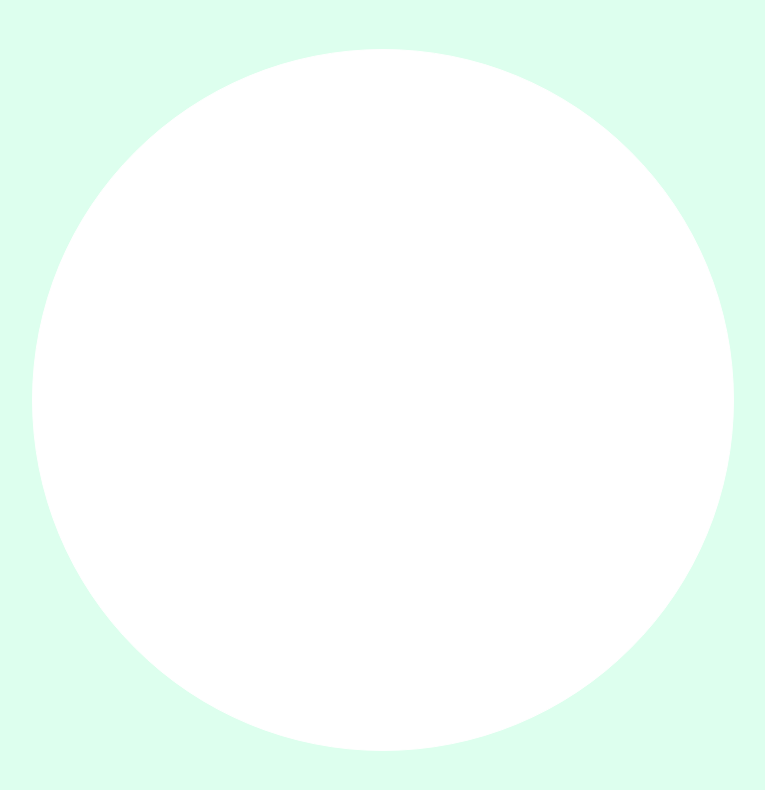
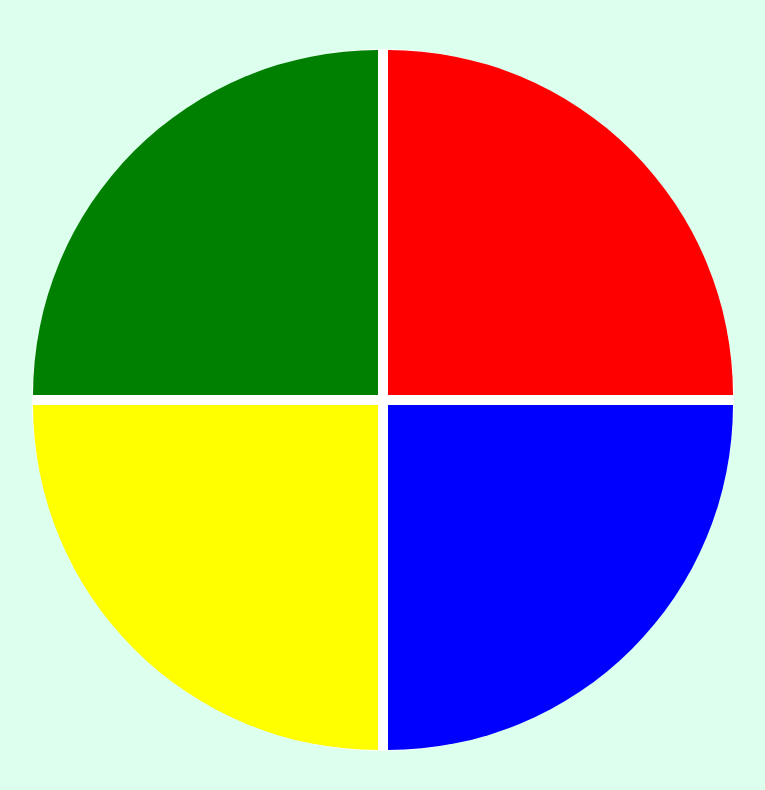
Before and after one commit to jademirf/genius_dio, a plain HTML site: page inde.html in a window 1280 px wide. Shown: the whole page, without its empty margins (257-1022 px from the left). Drawn offline with Linux system fonts and the light colour scheme.

Commit message:
ajustando o background dos elementos e bordas

```diff
--- a/css/style.css
+++ b/css/style.css
@@ -11,7 +11,7 @@ main{
 #genius {
   display: grid;
   grid-template-areas: "green red"
-  "yeloww blue";
+  "yellow blue";
   grid-gap:10px;
   border: 1px solid #FFF;
   background-color: #FFF;
@@ -19,3 +19,28 @@ main{
   width: 700px;
   height: 700px;
 }
+
+#green{
+  grid-area: green;
+  background-color: green;
+  border-top-left-radius: 100%;
+}
+#red{
+  grid-area: red;
+  background-color: red;
+  border-top-right-radius: 100%;
+}
+#yellow{
+  grid-area: yellow;
+  background-color: yellow;
+  border-bottom-left-radius: 100%;
+}
+#blue{
+  grid-area: blue;
+  background-color: blue;
+  border-bottom-right-radius: 100%;
+}
+
+.selected{
+  opacity: 0.8;
+}
```
